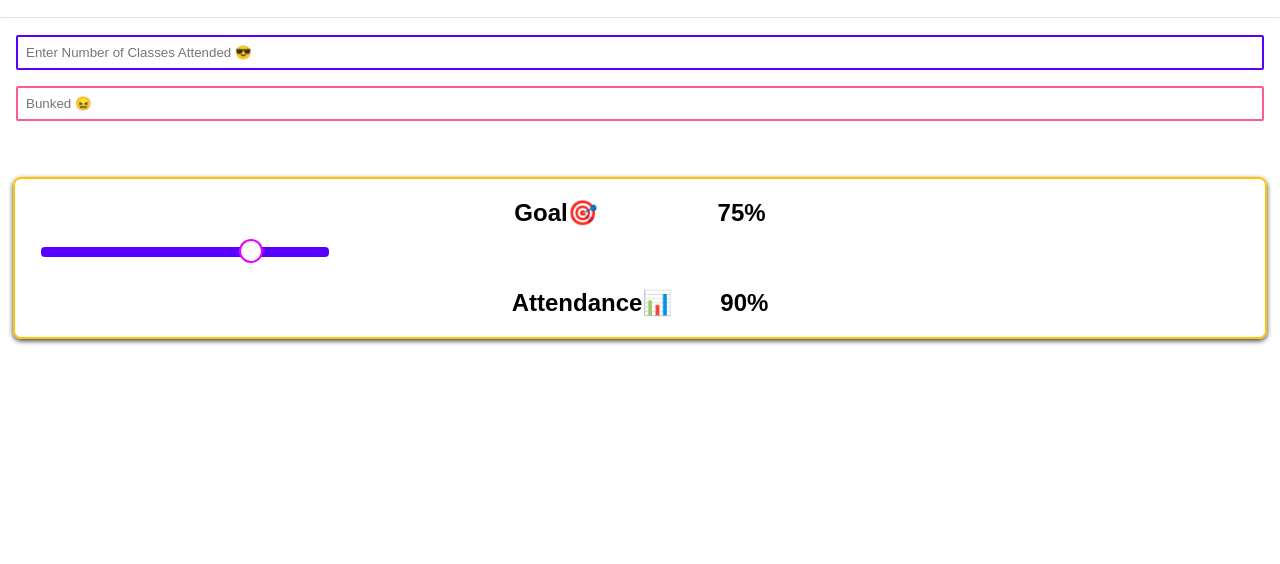
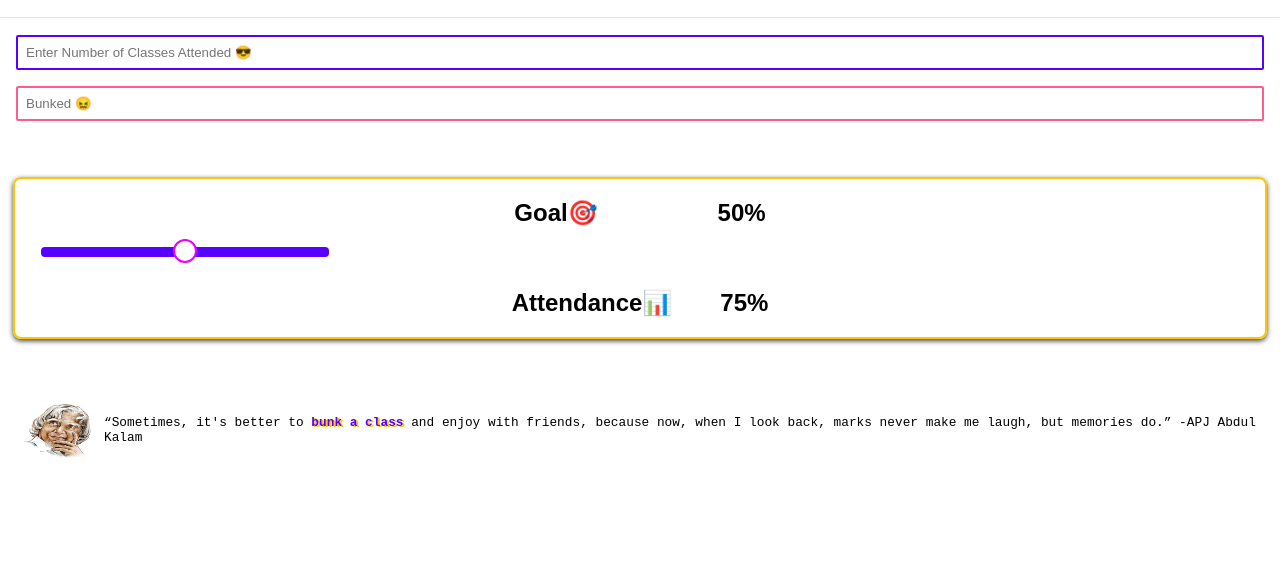
Before and after one commit to sagartheamruth/Class-Bunker, a plain HTML site: page index.html in a window 1280 px wide. Shown: the part 236-800 px from the top of the page. Drawn offline with Linux system fonts and the light colour scheme; a web font is replaced by a local one.

Commit message:
feat: bunks available

```diff
--- a/index.html
+++ b/index.html
@@ -18,11 +18,13 @@
     </nav>
 
     <header class="no-of-bunks">
-        <h1 id="bunks-counter" class="bunks">10</h1>
+        <h1 id="bunks-counter" class="bunks">0</h1>
         <p>Bunks Available</p>
     </header>
 
+
     <hr>
+
 
     <main class="main-bunker">
         <input type="number"  placeholder="Enter Number of Classes Attended 😎" id="class-attended-el">
@@ -32,19 +34,31 @@
         <input type="number"  placeholder="Bunked 😖" id="bunked-el">
     </main>
 
+
+
     <section class="attendance-summary">
+
+
         <div class="attendance-goal">
-            <h1>Goal🎯 <span id="goal-el">75</span><span class="percent">%</span></h1>
+            <h1>Goal🎯 <span id="goal-el">50</span><span class="percent">%</span></h1>
         </div>
         <div class="range-of-goal">
-            <input type="range" min="0" max="100" value="75" id="myRange">
+            <input type="range" min="0" max="100" value="50" id="myRange">
         </div>
         <div class="attendance-now">
-            <h1>Attendance📊 <span id="present-attendance-el">90</span> <span class="percent">%</span></h1>
-
+            <h1>Attendance📊 <span id="present-attendance-el">75</span> <span class="percent">%</span></h1>
         </div>
 
 
     </section>
+
+    <article class="quote">
+         <img src="/images/abdulkalam.png" alt="apj-abdul kalam">
+        <p>
+            “Sometimes, it's better to <span class="bunk-a-class">bunk a class</span> and enjoy with friends,
+            because now, when I look back, marks never make me laugh,
+            but memories do.” -APJ Abdul Kalam
+        </p>
+    </article>
 </body>
 </html>
--- a/script.js
+++ b/script.js
@@ -1,6 +1,4 @@
-/*
-    For changing values of the slider
-*/
+/* For changing values of the slider */
 
 let slider = document.getElementById("myRange");
 let output = document.getElementById("goal-el");
@@ -21,19 +19,28 @@ let attendancePercent = document.getElementById("present-attendance-el");
 
 present.addEventListener("change", () => {
      computeAttendance();
-
 });
 
 absent.addEventListener("change", () => {
+     computeAttendance();
+});
 
-     computeAttendance();
-
+slider.addEventListener("change", () => {
+    computeAttendance();
 });
 
 let computeAttendance = () => {
     const a = parseInt(present.value);
     const b = parseInt(absent.value);
-    const r = parseInt(bunksAvailable.value);
+
+    let computeBunks = () => {
+            const r = parseInt(slider.value);
+            const e = (r/100 * (a+b));
+            const f = (a+b) - e;
+            bunksAvailable.innerHTML = f.toFixed(0);
+
+            console.log(f)
+        }
 
     if(a && b){
         console.log(a);
@@ -42,8 +49,8 @@ let computeAttendance = () => {
         const c = (a / (a+b))*100;
 
         attendancePercent.innerHTML = c.toFixed(2);
+        computeBunks();
+    }
 
 
-    }
-
 }
--- a/styles.css
+++ b/styles.css
@@ -148,3 +148,27 @@ section {
     border-radius: 0.5rem;
     box-shadow: 0 2px 5px 0 rgba(44, 44, 44, 0.911);
 }
+
+.quote {
+    display: flex;
+    margin-top: 4rem;
+    padding-inline: 1.5rem;
+    padding-bottom: 1rem;
+}
+
+.quote > img {
+    width: 5rem;
+    aspect-ratio: 16 / 9;
+
+}
+
+.quote > p {
+    font-family: "DM Mono", monospace;
+    font-size: 0.8rem;
+}
+
+.bunk-a-class {
+    color: #5800FF;
+   text-shadow: 2px 1px #FFC600;
+   font-weight: bold;
+}
```
Also changed, not shown: images/abdulkalam.png (added).
